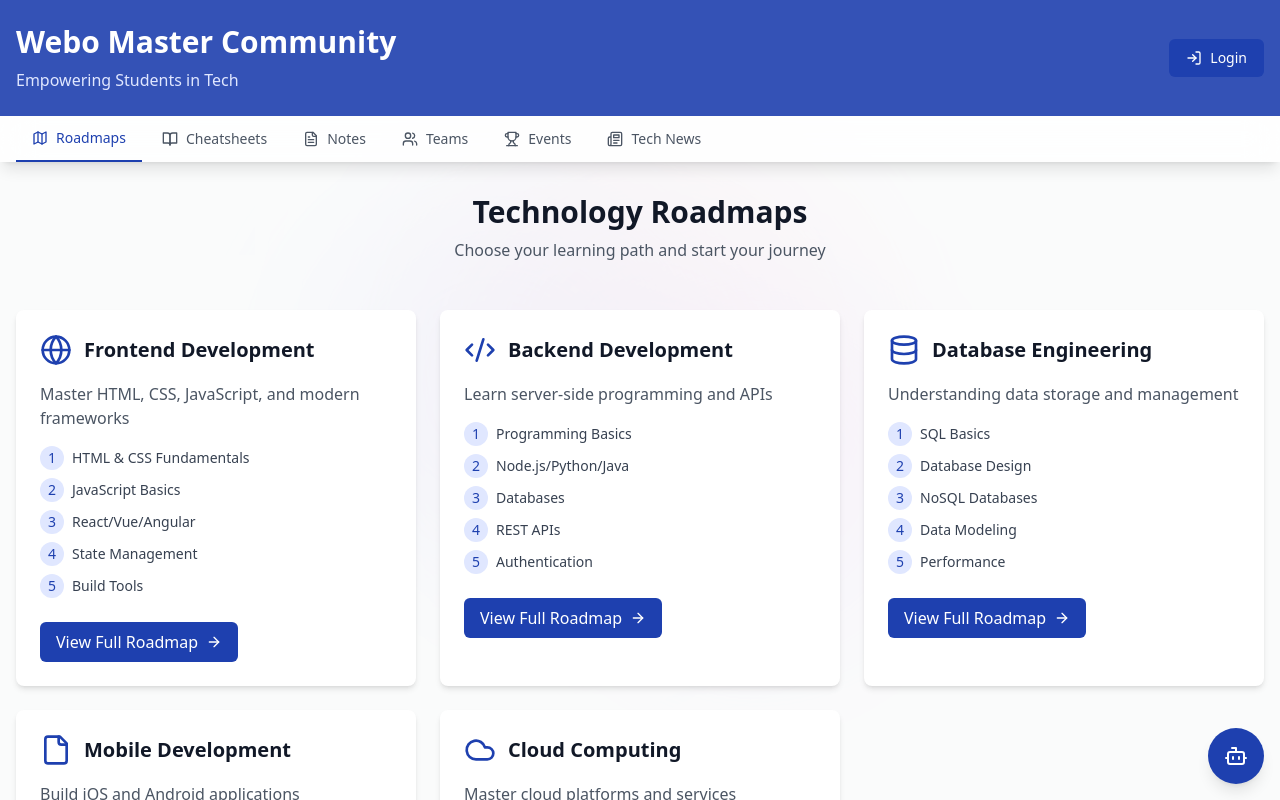
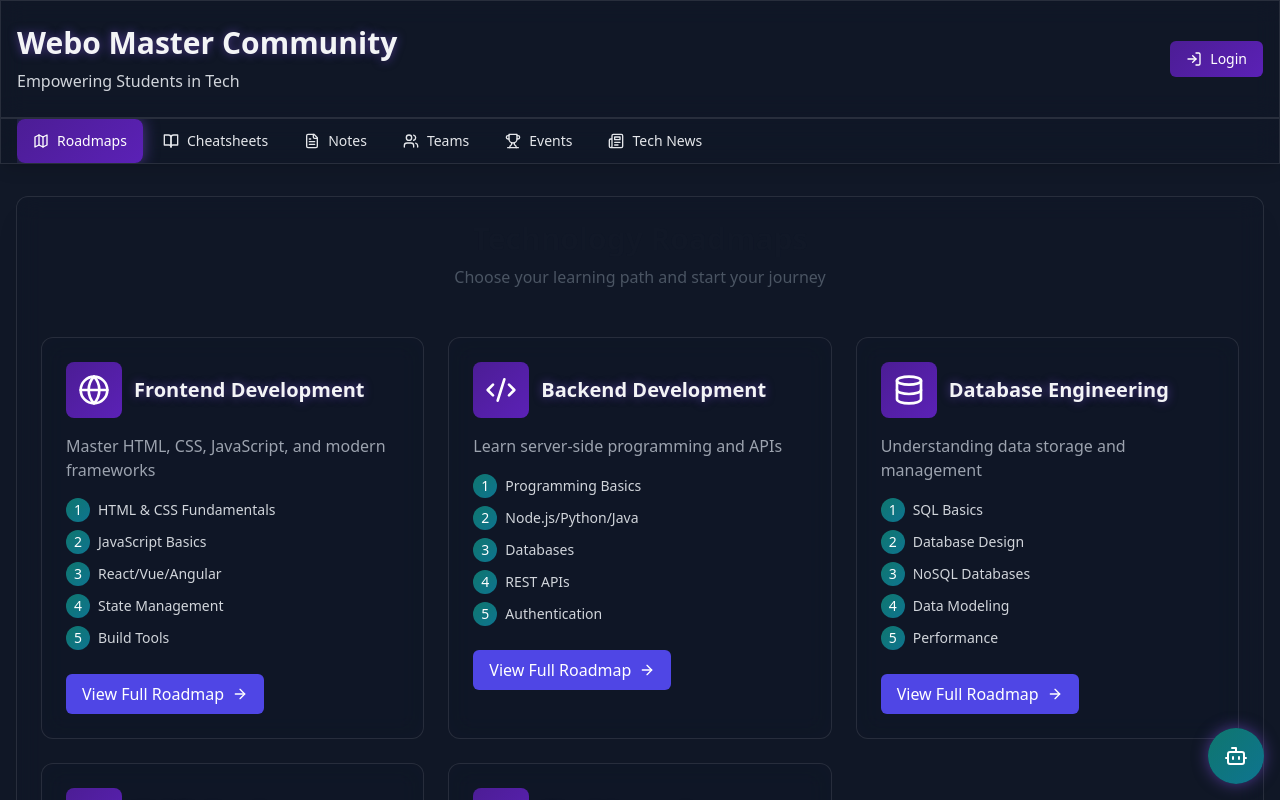
Before and after one commit to rohitmore07/webomaster-community, a React (Vite) app: page / in a window 1280 px wide. Shown: the top 800 px of the page. Built offline with nearby package versions, Linux system fonts and the light colour scheme; no server answers.

Commit message:
Dark Mode

```diff
--- a/src/App.tsx
+++ b/src/App.tsx
@@ -1,5 +1,5 @@
 import React, { useState, useEffect, useRef } from 'react';
-import { Bot, BookOpen, Map, FileText, Trophy, Newspaper, X, LogIn, LogOut, Users } from 'lucide-react';
+import { Bot, BookOpen, Map, FileText, Trophy, Newspaper, X, LogIn, LogOut, Users, ArrowRight } from 'lucide-react';
 import { Toaster } from 'react-hot-toast';
 import { motion, AnimatePresence } from 'framer-motion';
 import { gsap } from 'gsap';
@@ -12,6 +12,7 @@ import News from './components/News';
 import ChatBot from './components/ChatBot';
 import Auth from './components/Auth';
 import { BlurredBackground } from './components/BlurredBackground';
+import { IntroAnimation } from './components/IntroAnimation';
 import { supabase } from './lib/supabase';
 import toast from 'react-hot-toast';
 
@@ -21,7 +22,24 @@ function App() {
   const [isAuthOpen, setIsAuthOpen] = useState(false);
   const [user, setUser] = useState(null);
   const [isLoading, setIsLoading] = useState(true);
+  const [showIntro, setShowIntro] = useState(true);
   const headerRef = useRef(null);
+
+  const tabs = [
+    { id: 'roadmaps', label: 'Roadmaps', icon: Map },
+    { id: 'cheatsheets', label: 'Cheatsheets', icon: BookOpen },
+    { id: 'notes', label: 'Notes', icon: FileText },
+    { id: 'teams', label: 'Teams', icon: Users },
+    { id: 'events', label: 'Events', icon: Trophy },
+    { id: 'news', label: 'Tech News', icon: Newspaper },
+  ];
+
+  const handleNextTab = () => {
+    const currentIndex = tabs.findIndex(tab => tab.id === activeTab);
+    if (currentIndex < tabs.length - 1) {
+      setActiveTab(tabs[currentIndex + 1].id);
+    }
+  };
 
   useEffect(() => {
     async function initializeAuth() {
@@ -47,7 +65,7 @@ function App() {
   }, []);
 
   useEffect(() => {
-    if (headerRef.current) {
+    if (headerRef.current && !showIntro) {
       gsap.from(headerRef.current, {
         y: -100,
         opacity: 0,
@@ -55,7 +73,7 @@ function App() {
         ease: "power3.out"
       });
     }
-  }, []);
+  }, [showIntro]);
 
   const handleLogout = async () => {
     try {
@@ -68,24 +86,15 @@ function App() {
     }
   };
 
-  const tabs = [
-    { id: 'roadmaps', label: 'Roadmaps', icon: Map },
-    { id: 'cheatsheets', label: 'Cheatsheets', icon: BookOpen },
-    { id: 'notes', label: 'Notes', icon: FileText },
-    { id: 'teams', label: 'Teams', icon: Users },
-    { id: 'events', label: 'Events', icon: Trophy },
-    { id: 'news', label: 'Tech News', icon: Newspaper },
-  ];
-
   const renderContent = () => {
     const content = {
-      roadmaps: <Roadmaps />,
-      cheatsheets: <Cheatsheets />,
-      notes: <Notes />,
-      teams: <Teams />,
-      events: <Events />,
-      news: <News />,
-    }[activeTab] || <Roadmaps />;
+      roadmaps: <Roadmaps onNext={handleNextTab} />,
+      cheatsheets: <Cheatsheets onNext={handleNextTab} />,
+      notes: <Notes onNext={handleNextTab} />,
+      teams: <Teams onNext={handleNextTab} />,
+      events: <Events onNext={handleNextTab} />,
+      news: <News onNext={handleNextTab} />,
+    }[activeTab] || <Roadmaps onNext={handleNextTab} />;
 
     return (
       <AnimatePresence mode="wait">
@@ -104,7 +113,7 @@ function App() {
 
   if (isLoading) {
     return (
-      <div className="min-h-screen bg-gray-50 flex items-center justify-center">
+      <div className="min-h-screen bg-gray-900 flex items-center justify-center">
         <motion.div
           animate={{
             scale: [1, 1.2, 1],
@@ -115,23 +124,26 @@ function App() {
             repeat: Infinity,
             ease: "easeInOut"
           }}
-          className="w-12 h-12 border-4 border-blue-800 border-t-transparent rounded-full"
+          className="w-12 h-12 border-4 border-indigo-600 border-t-transparent rounded-full"
         />
       </div>
     );
   }
 
   return (
-    <div className="min-h-screen bg-gray-50/80 relative">
+    <>
+      {showIntro ? (
+        <IntroAnimation onComplete={() => setShowIntro(false)} />
+      ) : (
+        <div className="min-h-screen bg-gray-900 relative">
           <BlurredBackground />
           <Toaster position="top-right" />
 
-      {/* Header */}
-      <header ref={headerRef} className="bg-blue-800/90 backdrop-blur-lg text-white py-6 sticky top-0 z-50">
+          <header ref={headerRef} className="gradient-primary backdrop-blur-lg text-white py-6 sticky top-0 z-50 glass-effect">
             <div className="container mx-auto px-4 flex justify-between items-center">
               <div>
                 <motion.h1
-              className="text-3xl font-bold"
+                  className="text-3xl font-bold text-gray-100 neon-text"
                   initial={{ opacity: 0, x: -20 }}
                   animate={{ opacity: 1, x: 0 }}
                   transition={{ duration: 0.5 }}
@@ -139,7 +151,7 @@ function App() {
                   Webo Master Community
                 </motion.h1>
                 <motion.p
-              className="mt-2 text-indigo-100"
+                  className="mt-2 text-gray-300"
                   initial={{ opacity: 0 }}
                   animate={{ opacity: 1 }}
                   transition={{ duration: 0.5, delay: 0.2 }}
@@ -157,7 +169,7 @@ function App() {
                     <span className="text-sm">{user.email}</span>
                     <button
                       onClick={handleLogout}
-                  className="flex items-center px-4 py-2 border border-transparent rounded-md text-sm font-medium text-white bg-blue-800 hover:bg-blue-900 focus:outline-none focus:ring-2 focus:ring-offset-2 focus:ring-offset-blue-800 focus:ring-white transition-colors duration-200"
+                      className="flex items-center px-4 py-2 gradient-secondary rounded-md text-sm font-medium text-white hover:bg-opacity-90 focus:outline-none focus:ring-2 focus:ring-offset-2 focus:ring-offset-gray-800 focus:ring-purple-500 transition-colors duration-200"
                     >
                       <LogOut className="w-4 h-4 mr-2" />
                       Logout
@@ -166,7 +178,7 @@ function App() {
                 ) : (
                   <button
                     onClick={() => setIsAuthOpen(true)}
-                className="flex items-center px-4 py-2 border border-transparent rounded-md text-sm font-medium text-white bg-blue-800 hover:bg-blue-900 focus:outline-none focus:ring-2 focus:ring-offset-2 focus:ring-offset-blue-800 focus:ring-white transition-colors duration-200"
+                    className="flex items-center px-4 py-2 gradient-secondary rounded-md text-sm font-medium text-white hover:bg-opacity-90 focus:outline-none focus:ring-2 focus:ring-offset-2 focus:ring-offset-gray-800 focus:ring-purple-500 transition-colors duration-200"
                   >
                     <LogIn className="w-4 h-4 mr-2" />
                     Login
@@ -176,18 +188,17 @@ function App() {
             </div>
           </header>
 
-      {/* Navigation */}
-      <nav className="bg-white/80 backdrop-blur-lg shadow-lg sticky top-20 z-40">
+          <nav className="glass-effect shadow-lg sticky top-20 z-40 border-t border-gray-800">
             <div className="container mx-auto px-4">
               <div className="flex space-x-1 overflow-x-auto">
                 {tabs.map((tab, index) => (
                   <motion.button
                     key={tab.id}
                     onClick={() => setActiveTab(tab.id)}
-                className={`flex items-center px-4 py-3 text-sm font-medium transition-colors ${
+                    className={`flex items-center px-4 py-3 text-sm font-medium transition-all ${
                       activeTab === tab.id
-                    ? 'border-b-2 border-blue-800 text-blue-800'
-                    : 'text-gray-600 hover:text-blue-800'
+                        ? 'gradient-secondary text-white rounded-lg neon-glow'
+                        : 'text-gray-200 hover:text-white hover:bg-white/10 rounded-lg'
                     }`}
                     initial={{ opacity: 0, y: -20 }}
                     animate={{ opacity: 1, y: 0 }}
@@ -202,12 +213,12 @@ function App() {
             </div>
           </nav>
 
-      {/* Main Content */}
-      <main className="container mx-auto px-4 py-8">
+          <main className="container mx-auto px-4 py-8 relative z-10">
+            <div className="glass-effect rounded-xl p-6 shadow-xl border border-gray-800">
               {renderContent()}
+            </div>
           </main>
 
-      {/* Chatbot */}
           <div className="fixed bottom-4 right-4 z-40">
             <AnimatePresence>
               {!isChatOpen && (
@@ -217,7 +228,7 @@ function App() {
                   exit={{ scale: 0 }}
                   whileHover={{ scale: 1.1 }}
                   onClick={() => setIsChatOpen(true)}
-              className="bg-blue-800 text-white p-4 rounded-full shadow-lg hover:bg-blue-900 transition-colors"
+                  className="gradient-accent text-white p-4 rounded-full shadow-lg hover:scale-110 transition-all duration-300 neon-glow"
                 >
                   <Bot className="w-6 h-6" />
                 </motion.button>
@@ -230,9 +241,9 @@ function App() {
                   initial={{ opacity: 0, scale: 0.9, y: 20 }}
                   animate={{ opacity: 1, scale: 1, y: 0 }}
                   exit={{ opacity: 0, scale: 0.9, y: 20 }}
-              className="bg-white rounded-lg shadow-xl w-80 h-96 flex flex-col"
+                  className="glass-effect rounded-lg shadow-xl w-80 h-96 flex flex-col border border-gray-800"
                 >
-              <div className="bg-blue-800 text-white p-4 rounded-t-lg flex justify-between items-center">
+                  <div className="bg-indigo-600 text-white p-4 rounded-t-lg flex justify-between items-center">
                     <div className="flex items-center">
                       <Bot className="w-5 h-5 mr-2" />
                       <span className="font-medium">Webomate</span>
@@ -250,7 +261,6 @@ function App() {
             </AnimatePresence>
           </div>
 
-      {/* Auth Modal */}
           <AnimatePresence>
             {isAuthOpen && (
               <motion.div
@@ -263,6 +273,8 @@ function App() {
             )}
           </AnimatePresence>
         </div>
+      )}
+    </>
   );
 }
 
--- a/src/components/BlurredBackground.tsx
+++ b/src/components/BlurredBackground.tsx
@@ -3,7 +3,7 @@ import { motion } from 'framer-motion';
 
 export function BlurredBackground() {
   return (
-    <div className="fixed inset-0 -z-10 overflow-hidden">
+    <div className="fixed inset-0 -z-10 overflow-hidden bg-gray-900">
       <motion.div
         animate={{
           scale: [1, 1.1, 1],
@@ -16,9 +16,10 @@ export function BlurredBackground() {
         }}
         className="absolute inset-0"
       >
-        <div className="absolute top-1/4 left-1/4 w-96 h-96 bg-indigo-400 rounded-full mix-blend-multiply filter blur-3xl opacity-20 animate-blob" />
-        <div className="absolute top-1/3 right-1/4 w-96 h-96 bg-purple-400 rounded-full mix-blend-multiply filter blur-3xl opacity-20 animate-blob animation-delay-2000" />
-        <div className="absolute bottom-1/4 left-1/3 w-96 h-96 bg-pink-400 rounded-full mix-blend-multiply filter blur-3xl opacity-20 animate-blob animation-delay-4000" />
+        <div className="absolute top-1/4 left-1/4 w-96 h-96 bg-violet-600/20 rounded-full mix-blend-screen filter blur-3xl opacity-70 animate-blob" />
+        <div className="absolute top-1/3 right-1/4 w-96 h-96 bg-purple-600/20 rounded-full mix-blend-screen filter blur-3xl opacity-70 animate-blob animation-delay-2000" />
+        <div className="absolute bottom-1/4 left-1/3 w-96 h-96 bg-fuchsia-600/20 rounded-full mix-blend-screen filter blur-3xl opacity-70 animate-blob animation-delay-4000" />
+        <div className="absolute bottom-1/3 right-1/3 w-96 h-96 bg-indigo-600/20 rounded-full mix-blend-screen filter blur-3xl opacity-70 animate-blob" />
       </motion.div>
     </div>
   );
--- a/src/components/Roadmaps.tsx
+++ b/src/components/Roadmaps.tsx
@@ -1,5 +1,10 @@
 import React from 'react';
 import { Code2, Globe, Database, File as Mobile, Cloud, ArrowRight } from 'lucide-react';
+import { motion } from 'framer-motion';
+
+interface RoadmapsProps {
+  onNext: () => void;
+}
 
 const roadmaps = [
   {
@@ -69,7 +74,7 @@ const roadmaps = [
   },
 ];
 
-function Roadmaps() {
+function Roadmaps({ onNext }: RoadmapsProps) {
   return (
     <div className="space-y-8">
       <div className="text-center mb-12">
@@ -79,22 +84,27 @@ function Roadmaps() {
 
       <div className="grid grid-cols-1 md:grid-cols-2 lg:grid-cols-3 gap-6">
         {roadmaps.map((roadmap, index) => (
-          <div
+          <motion.div
             key={index}
-            className="bg-white rounded-lg shadow-md p-6 hover:shadow-lg transition-shadow"
+            initial={{ opacity: 0, y: 20 }}
+            animate={{ opacity: 1, y: 0 }}
+            transition={{ delay: index * 0.1 }}
+            className="glass-effect card-hover rounded-xl p-6 border border-gray-800"
           >
             <div className="flex items-center mb-4">
-              <roadmap.icon className="w-8 h-8 text-blue-800" />
-              <h3 className="ml-3 text-xl font-semibold text-gray-900">{roadmap.title}</h3>
+              <div className="p-3 rounded-lg gradient-secondary">
+                <roadmap.icon className="w-8 h-8 text-white" />
+              </div>
+              <h3 className="ml-3 text-xl font-semibold text-gray-100 neon-text">{roadmap.title}</h3>
             </div>
-            <p className="text-gray-600 mb-4">{roadmap.description}</p>
+            <p className="text-gray-400 mb-4">{roadmap.description}</p>
             <div className="space-y-2 mb-6">
               {roadmap.path.map((step, stepIndex) => (
                 <div
                   key={stepIndex}
-                  className="flex items-center text-sm text-gray-700"
+                  className="flex items-center text-sm text-gray-300"
                 >
-                  <div className="w-6 h-6 flex items-center justify-center bg-indigo-100 rounded-full text-blue-800 font-medium">
+                  <div className="w-6 h-6 flex items-center justify-center gradient-accent rounded-full text-white font-medium">
                     {stepIndex + 1}
                   </div>
                   <span className="ml-2">{step}</span>
@@ -105,14 +115,29 @@ function Roadmaps() {
               href={roadmap.url}
               target="_blank"
               rel="noopener noreferrer"
-              className="inline-flex items-center px-4 py-2 bg-blue-800 text-white rounded-md hover:bg-indigo-700 transition-colors"
+              className="inline-flex items-center px-4 py-2 bg-indigo-600 text-white rounded-md hover:bg-indigo-700 transition-colors"
             >
               View Full Roadmap
               <ArrowRight className="w-4 h-4 ml-2" />
             </a>
-          </div>
+          </motion.div>
         ))}
       </div>
+
+      <motion.div
+        className="flex justify-end mt-8"
+        initial={{ opacity: 0, y: 20 }}
+        animate={{ opacity: 1, y: 0 }}
+        transition={{ delay: 0.5 }}
+      >
+        <button
+          onClick={onNext}
+          className="flex items-center px-6 py-3 gradient-secondary text-white rounded-lg transition-all duration-300 hover:scale-105 neon-glow"
+        >
+          Next: Cheatsheets
+          <ArrowRight className="w-5 h-5 ml-2" />
+        </button>
+      </motion.div>
     </div>
   );
 }
--- a/src/index.css
+++ b/src/index.css
@@ -1,6 +1,15 @@
 @tailwind base;
 @tailwind components;
 @tailwind utilities;
+
+:root {
+  color-scheme: dark;
+}
+
+body {
+  @apply bg-gray-900;
+  color: #e2e8f0;
+}
 
 @keyframes blob {
   0% {
@@ -28,3 +37,60 @@
 .animation-delay-4000 {
   animation-delay: 4s;
 }
+
+/* Custom gradient backgrounds */
+.gradient-primary {
+  background: linear-gradient(135deg, #1e1b4b 0%, #312e81 100%);
+}
+
+.gradient-secondary {
+  background: linear-gradient(135deg, #4c1d95 0%, #5b21b6 100%);
+}
+
+.gradient-accent {
+  background: linear-gradient(135deg, #0f766e 0%, #0e7490 100%);
+}
+
+/* Glass effect for dark mode */
+.glass-effect {
+  backdrop-filter: blur(12px);
+  background: rgba(17, 24, 39, 0.7);
+  border: 1px solid rgba(255, 255, 255, 0.1);
+}
+
+/* Neon glow effects */
+.neon-glow {
+  box-shadow: 0 0 15px rgba(139, 92, 246, 0.5);
+}
+
+.neon-text {
+  text-shadow: 0 0 10px rgba(139, 92, 246, 0.5);
+}
+
+/* Card hover effects */
+.card-hover {
+  transition: all 0.3s ease;
+}
+
+.card-hover:hover {
+  transform: translateY(-5px);
+  box-shadow: 0 10px 30px -5px rgba(0, 0, 0, 0.3);
+  background: rgba(17, 24, 39, 0.8);
+}
+
+/* Custom animations */
+@keyframes float {
+  0% {
+    transform: translateY(0px);
+  }
+  50% {
+    transform: translateY(-10px);
+  }
+  100% {
+    transform: translateY(0px);
+  }
+}
+
+.animate-float {
+  animation: float 3s ease-in-out infinite;
+}
--- a/tailwind.config.js
+++ b/tailwind.config.js
@@ -5,6 +5,7 @@ export default {
     extend: {
       animation: {
         blob: "blob 7s infinite",
+        float: "float 3s ease-in-out infinite",
       },
       keyframes: {
         blob: {
@@ -21,6 +22,44 @@ export default {
             transform: "translate(0px, 0px) scale(1)",
           },
         },
+        float: {
+          "0%, 100%": {
+            transform: "translateY(0)",
+          },
+          "50%": {
+            transform: "translateY(-10px)",
+          },
+        },
+      },
+      colors: {
+        primary: {
+          50: '#f5f3ff',
+          100: '#ede9fe',
+          200: '#ddd6fe',
+          300: '#c4b5fd',
+          400: '#a78bfa',
+          500: '#8b5cf6',
+          600: '#7c3aed',
+          700: '#6d28d9',
+          800: '#5b21b6',
+          900: '#4c1d95',
+        },
+        accent: {
+          50: '#f0fdfa',
+          100: '#ccfbf1',
+          200: '#99f6e4',
+          300: '#5eead4',
+          400: '#2dd4bf',
+          500: '#14b8a6',
+          600: '#0891b2',
+          700: '#0e7490',
+          800: '#155e75',
+          900: '#164e63',
+        },
+      },
+      backgroundImage: {
+        'gradient-radial': 'radial-gradient(var(--tw-gradient-stops))',
+        'gradient-conic': 'conic-gradient(from 180deg at 50% 50%, var(--tw-gradient-stops))',
       },
     },
   },
```
Lines whose indentation alone changed are shown as unchanged.
